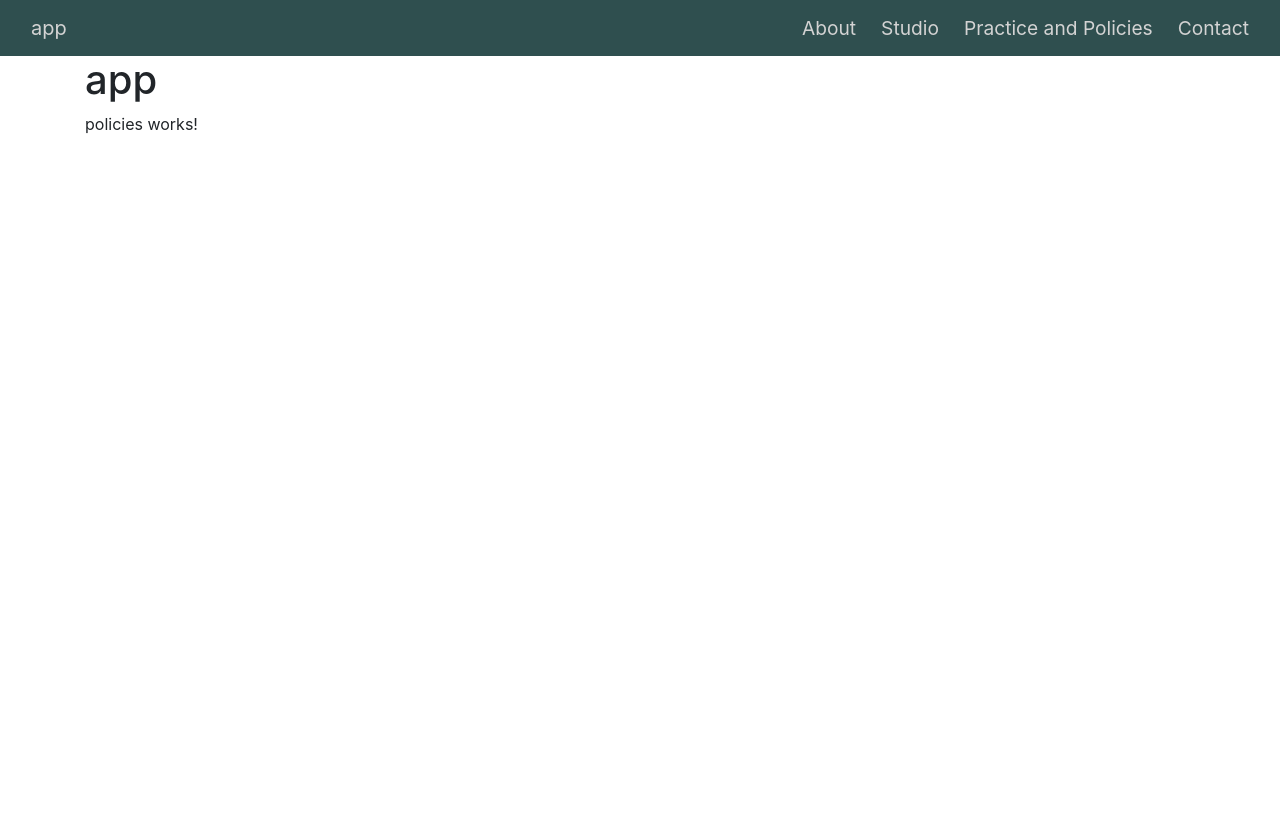
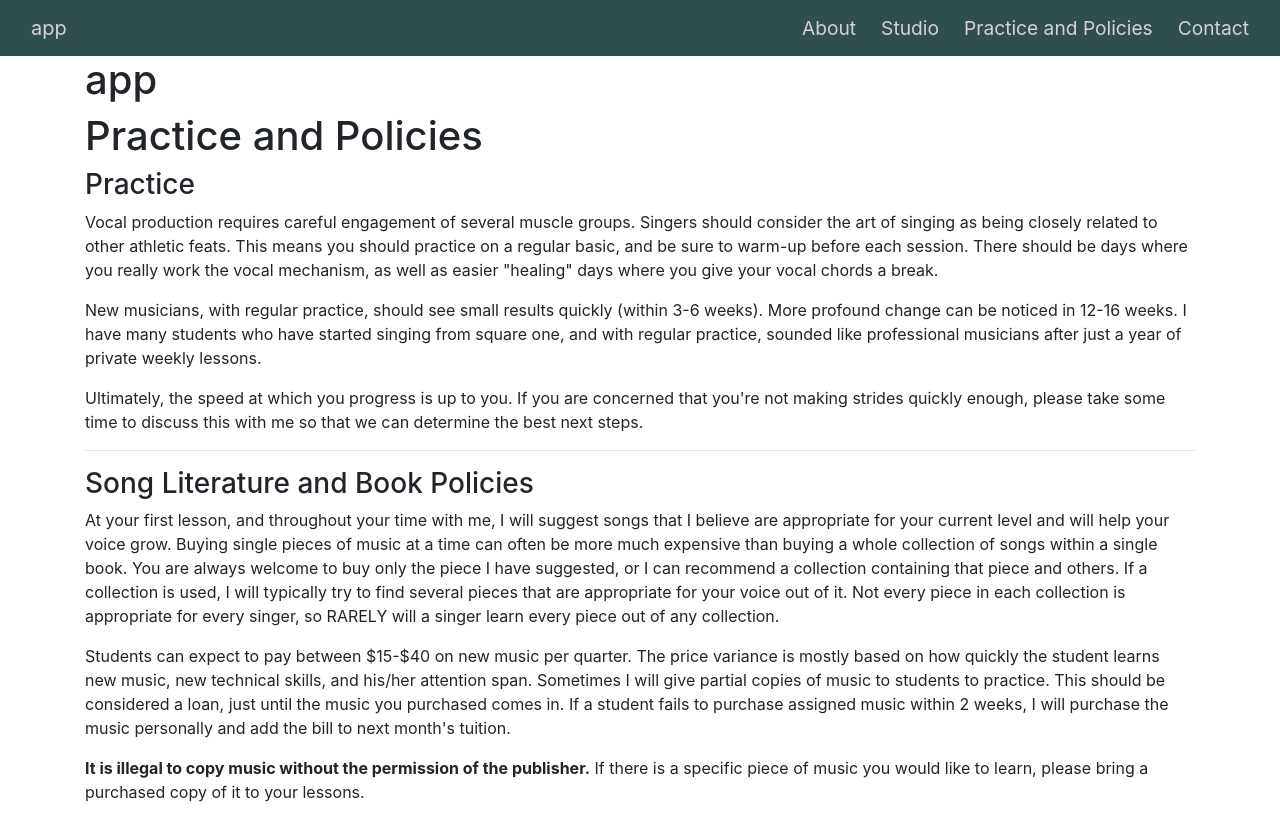
Before and after one commit to eswotinsky/music-studio, an Angular app: page /policies in a window 1280 px wide. Built offline with nearby package versions, Linux system fonts and the light colour scheme.

Commit message:
add content

```diff
--- a/src/app/about/about.component.html
+++ b/src/app/about/about.component.html
@@ -1,3 +1,19 @@
+<h1>About Jessica</h1>
+
 <p>
-  about works!
+  Jessica has been teaching private voice lessons since 2011, working primarily with teens. She has helped her students win firsts in state competitions, ready for auditions, and prepare for lead roles in musicals. Jessica has also taught recreational voice to young professionals and college students interested in cultivating their talents.
 </p>
+
+<!-- Performance Resume 2014 link-->
+
+<p>
+  While pursuing her Master’s degree in Voice Performance at the University of Washington, Jessica studied under Singing Voice Specialist Dr. Kari Ragan. Jessica sang the featured roles of Ida in Die Fledermaus, Suor Genovieffa in Suor Angelica, and Ms. Wordsworth in Albert Herring.
+</p>
+
+<p>
+  Jessica has performed in Master Classes with renowned singers June Anderson and Isabel Leonard, and has worked with notable vocal coaches Philip Kelsey (of the Seattle Opera) and Joyce Fieldsend (formerly of the San Francisco Opera).
+</p>
+
+<p>
+  Jessica has also spent significant time studying opera and performance in Italy: delving into the character of Susana in Le Nozze di Figaro while in Verona; and completing tutelage under Rosanna Straffi of the Conservatorio di Santa Cecilia in Rome, with a focus on Italian aria and art song repertoire.
+</p>
--- a/src/app/policies/policies.component.html
+++ b/src/app/policies/policies.component.html
@@ -1,3 +1,25 @@
+<h1>Practice and Policies</h1>
+
+<h3>Practice</h3>
 <p>
-  policies works!
+  Vocal production requires careful engagement of several muscle groups. Singers should consider the art of singing as being closely related to other athletic feats. This means you should practice on a regular basic, and be sure to warm-up before each session. There should be days where you really work the vocal mechanism, as well as easier "healing" days where you give your vocal chords a break.
 </p>
+<p>
+  New musicians, with regular practice, should see small results quickly (within 3-6 weeks). More profound change can be noticed in 12-16 weeks. I have many students who have started singing from square one, and with regular practice, sounded like professional musicians after just a year of private weekly lessons.
+</p>
+<p>
+  Ultimately, the speed at which you progress is up to you. If you are concerned that you're not making strides quickly enough, please take some time to discuss this with me so that we can determine the best next steps.
+</p>
+
+<hr>
+
+<h3>Song Literature and Book Policies</h3>
+<p>
+  At your first lesson, and throughout your time with me, I will suggest songs that I believe are appropriate for your current level and will help your voice grow. Buying single pieces of music at a time can often be more much expensive than buying a whole collection of songs within a single book. You are always welcome to buy only the piece I have suggested, or I can recommend a collection containing that piece and others. If a collection is used, I will typically try to find several pieces that are appropriate for your voice out of it. Not every piece in each collection is appropriate for every singer, so RARELY will a singer learn every piece out of any collection.
+</p>
+ <p>
+  Students can expect to pay between $15-$40 on new music per quarter. The price variance is mostly based on how quickly the student learns new music, new technical skills, and his/her attention span. Sometimes I will give partial copies of music to students to practice. This should be considered a loan, just until the music you purchased comes in. If a student fails to purchase assigned music within 2 weeks, I will purchase the music personally and add the bill to next month's tuition.
+</p>
+<p>
+  <b>It is illegal to copy music without the permission of the publisher.</b> If there is a specific piece of music you would like to learn, please bring a purchased copy of it to your lessons.
+</p>
```
